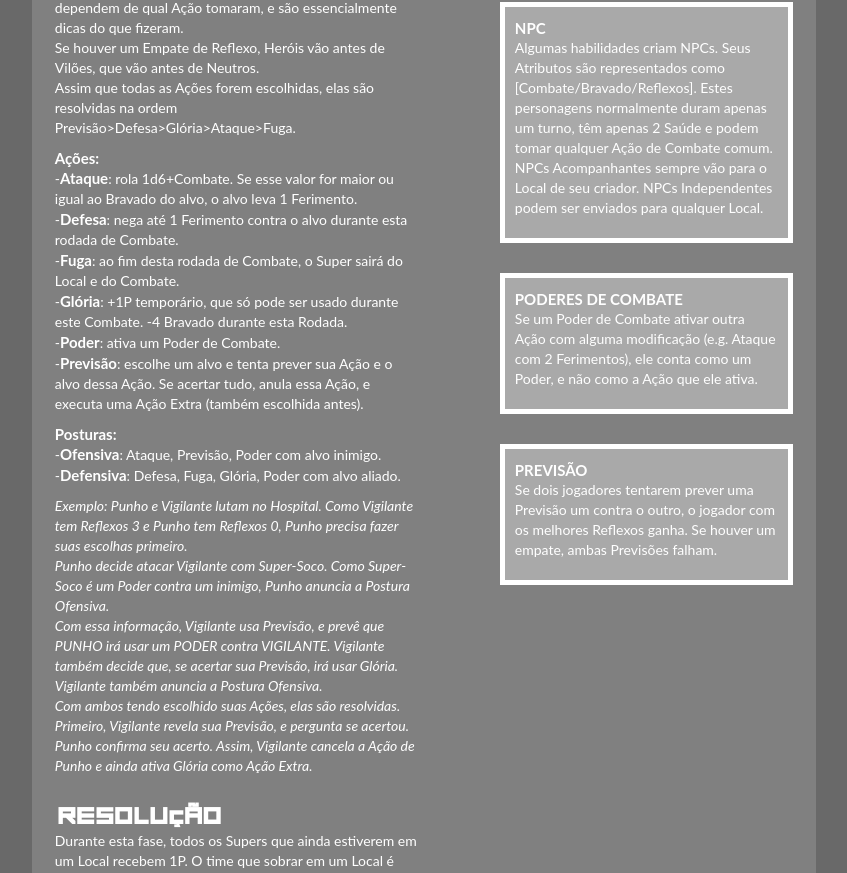
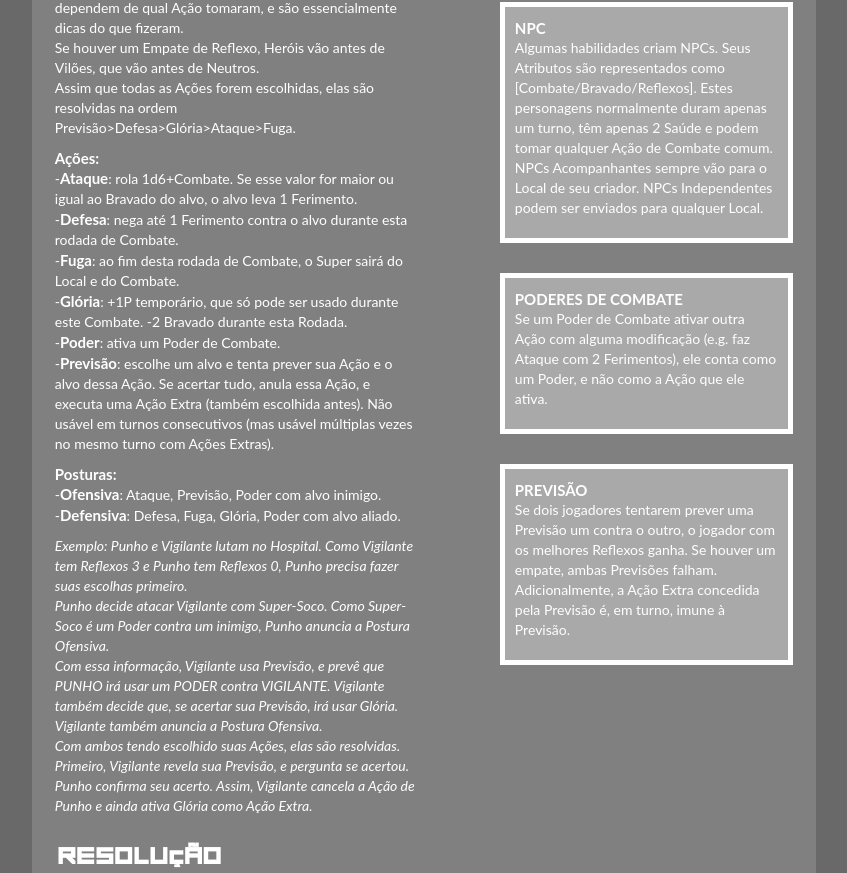
Before and after one commit to MisterProjectLC/AutropolisSite, a Django app: page /autropolis/ in a window 1280 px wide; the page is wider, and only the part inside the window is pictured. Shown: the part 2902-3775 px from the top of that part, without its empty margins (232-1079 px from the left). Run offline with Django 3.2, Linux system fonts and the light colour scheme.

Commit message:
balanceamento p previsao e outros

```diff
--- a/autropolis_map/templates/index.html
+++ b/autropolis_map/templates/index.html
@@ -130,9 +130,10 @@
             -<strong>Ataque</strong>: rola 1d6+Combate. Se esse valor for maior ou igual ao Bravado do alvo, o alvo leva 1 Ferimento.<br>
             -<strong>Defesa</strong>: nega até 1 Ferimento contra o alvo durante esta rodada de Combate.<br>
             -<strong>Fuga</strong>: ao fim desta rodada de Combate, o Super sairá do Local e do Combate.<br>
-            -<strong>Glória</strong>: +1P temporário, que só pode ser usado durante este Combate. -4 Bravado durante esta Rodada.<br>
+            -<strong>Glória</strong>: +1P temporário, que só pode ser usado durante este Combate. -2 Bravado durante esta Rodada.<br>
             -<strong>Poder</strong>: ativa um Poder de Combate.<br>
-            -<strong>Previsão</strong>: escolhe um alvo e tenta prever sua Ação e o alvo dessa Ação. Se acertar tudo, anula essa Ação, e executa uma Ação Extra (também escolhida antes).<br>
+            -<strong>Previsão</strong>: escolhe um alvo e tenta prever sua Ação e o alvo dessa Ação. Se acertar tudo, anula essa Ação, e executa uma Ação Extra (também escolhida antes).
+            Não usável em turnos consecutivos (mas usável múltiplas vezes no mesmo turno com Ações Extras).<br>
         </p>
 
         <p>
@@ -273,14 +274,15 @@
         <div class="box">
             <p>
                 <strong>PODERES DE COMBATE</strong><br>
-                Se um Poder de Combate ativar outra Ação com alguma modificação (e.g. Ataque com 2 Ferimentos), ele conta como um Poder, e não como a Ação que ele ativa.
+                Se um Poder de Combate ativar outra Ação com alguma modificação (e.g. faz Ataque com 2 Ferimentos), ele conta como um Poder, e não como a Ação que ele ativa.
             </p>
         </div>
 
         <div class="box">
             <p>
                 <strong>PREVISÃO</strong><br>
-                Se dois jogadores tentarem prever uma Previsão um contra o outro, o jogador com os melhores Reflexos ganha. Se houver um empate, ambas Previsões falham.
+                Se dois jogadores tentarem prever uma Previsão um contra o outro, o jogador com os melhores Reflexos ganha. Se houver um empate, ambas Previsões falham.<br>
+                Adicionalmente, a Ação Extra concedida pela Previsão é, em turno, imune à Previsão.
             </p>
         </div>
 
--- a/autropolis_map/templates/villains.html
+++ b/autropolis_map/templates/villains.html
@@ -96,7 +96,7 @@
         -Nervos (+1 Reflexos)<br>
         <i>Os experimentos de Dr. M quebraram a mente de Caótico, o tornando temerário e imprevisível.<br></i>
         <strong>Poderes:</strong><br>
-        -Fuga Caótica (Combate: Fuga que ocorre antes de Ataques)<br>
+        -Fuga Caótica (Combate: faz Fuga que ocorre antes de Ataques)<br>
         <i>Um bom criminoso sempre tem um bom plano de fuga.<br></i>
         -Assalto (Planejamento: +1 Combate quando no Banco)<br>
         <i>"Me passem os malditos sacos de ouro agora ou eu mando tudo pelos ares!" <br></i>
@@ -126,7 +126,7 @@
         <strong>Poderes:</strong><br>
         -Escuridão (Combate: faz Fuga que ocorre antes de Ataques)<br>
         <i>Com o tempo, Penumbra se corrompeu com a escuridão indistinta, e passou a ser uma com as trevas.<br></i>
-        -Infiltração (Planejamento: aliados têm um turno surpresa na Delegacia)<br>
+        -Infiltração (Planejamento: aliados têm um turno inteiro extra na Delegacia, antes do Combate)<br>
         <i>"Poder e hubris... Nada mais fácil de se envenenar."<br></i>
         -Interceptar (Planejamento: você e Super-alvo não vão para nenhum Local)<br>
         <i>Entre a luz e a sombra, existe a penumbra. Ninguém nunca escapou de seus pesadelos.<br></i>
@@ -271,7 +271,7 @@
         -Olho (Ao usar Previsão, faz duas Previsões contra o mesmo alvo)<br>
         <i>O irmão de Azrael possuía dois Olhos de Cronos, e o entregou um logo antes de morrer.<br></i>
         <strong>Poderes:</strong><br>
-        -Cronos (Combate: não gasta Ação. Usa Previsão)<br>
+        -Cronos (Combate: não gasta Ação. Usa Previsão usável em turnos consecutivos)<br>
         <i>Com o olho direito, Azrael consegue enxergar o futuro.<br></i>
         -Vingança (Planejamento: +1 Combate em território Heróico)<br>
         <i>"Eles mataram meu irmão, roubaram seu Olho. Eu quero vingança. Simples assim."<br></i>
```
Also changed, not shown: autropolis_map/templates/heroes.html (+10 -11 lines).
